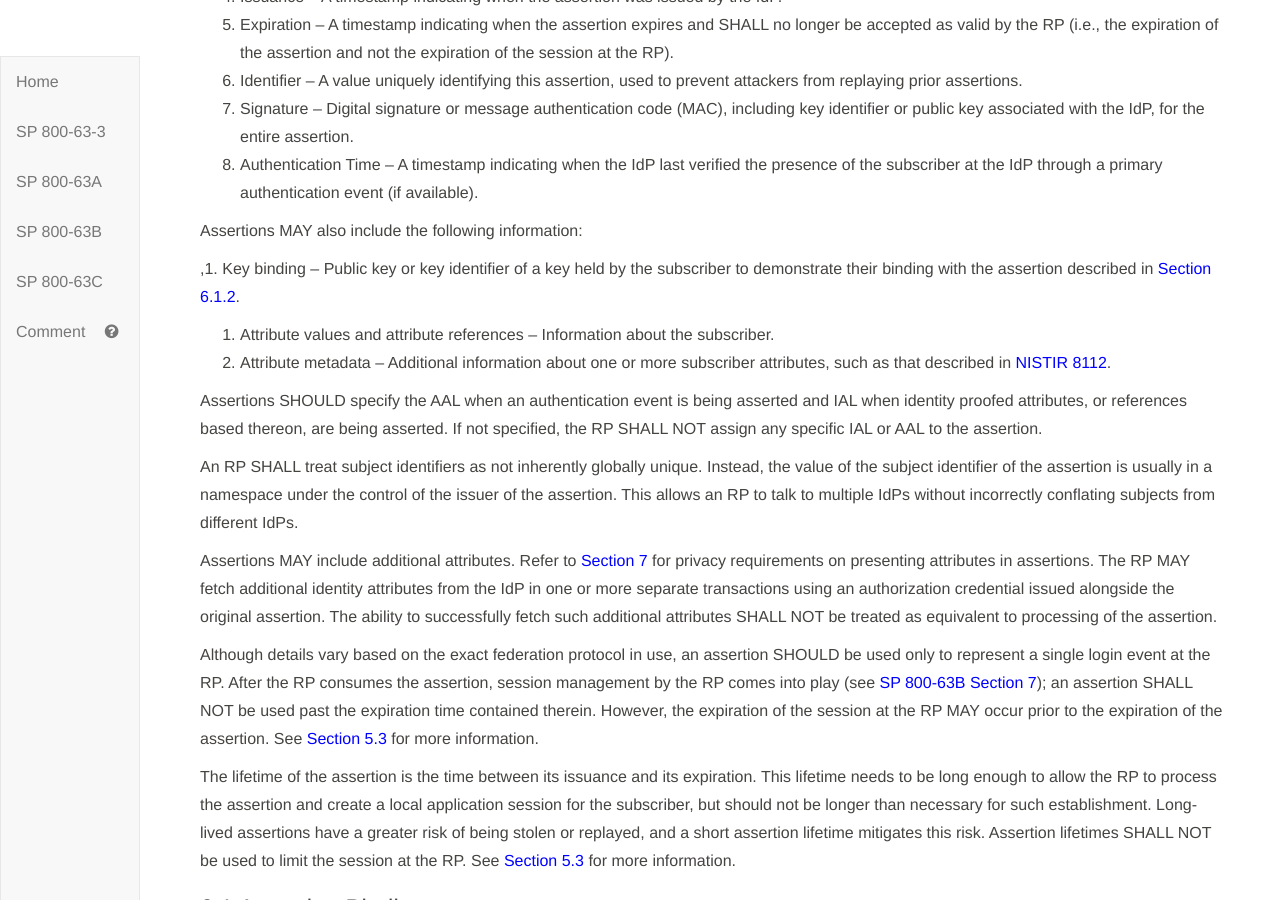
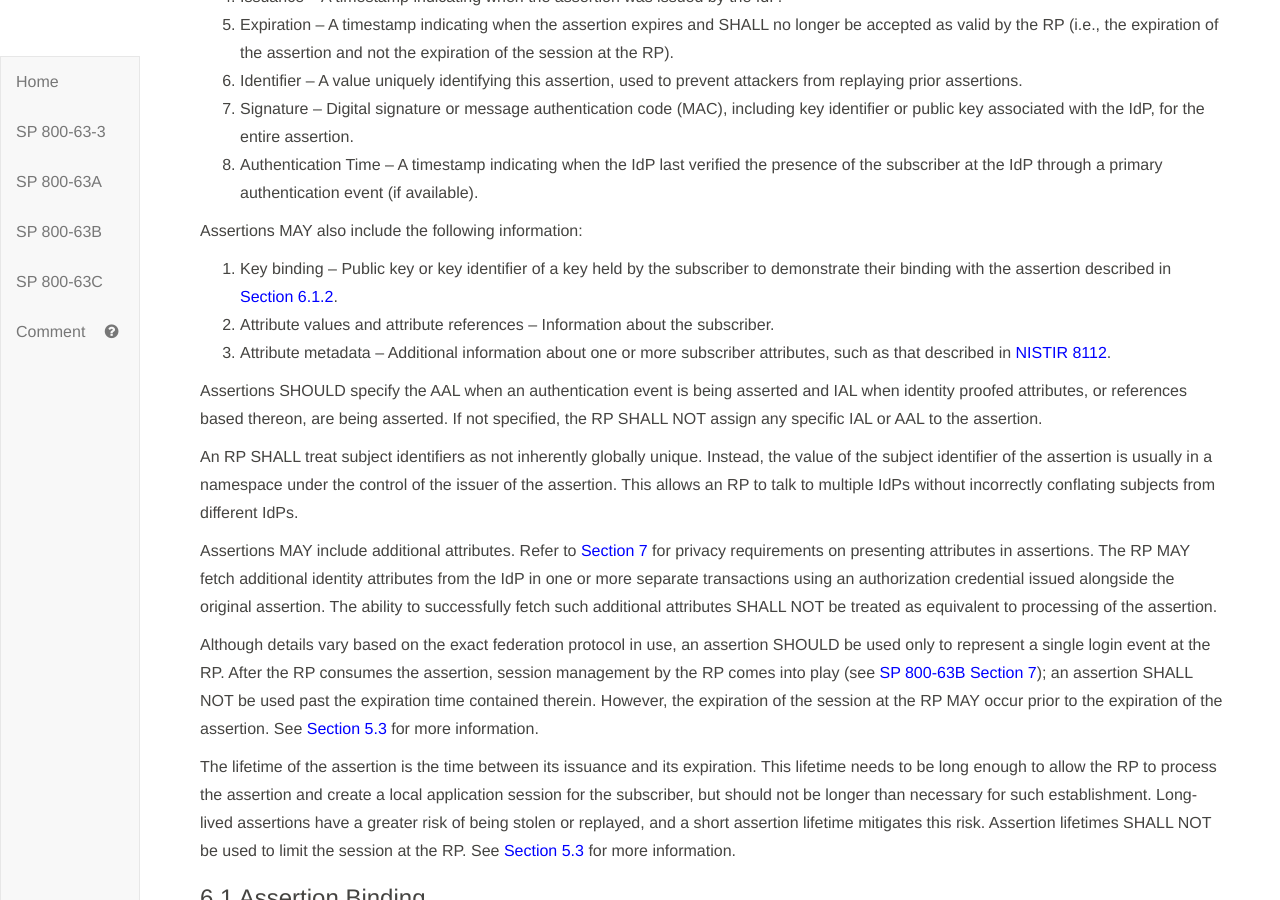
Before and after one commit to usnistgov/800-63-3, a Jekyll site: the page built from sp800-63c/sec6_assertions.md, in a window 1280 px wide and 900 px high, scrolled down 540 px. Built offline with Jekyll 4.4.1, drawn with Linux system fonts in a browser that asks for light colours; our own code applies the rules of GitHub Pages for plain Markdown files; some of the changed text lies outside the part shown.

Commit message:
Update sec6_assertions.md
minor comma fixes

```diff
--- a/sp800-63c/sec6_assertions.md
+++ b/sp800-63c/sec6_assertions.md
@@ -22,7 +22,7 @@ All assertions SHALL include the following assertion metadata:
 
 Assertions MAY also include the following information:
 
-,1. Key binding – Public key or key identifier of a key held by the subscriber to demonstrate their binding with the assertion described in [Section 6.1.2](#holderofkey).
+1. Key binding – Public key or key identifier of a key held by the subscriber to demonstrate their binding with the assertion described in [Section 6.1.2](#holderofkey).
 2. Attribute values and attribute references – Information about the subscriber.
 3. Attribute metadata – Additional information about one or more subscriber attributes, such as that described in [NISTIR 8112](#nistir8112).
 
@@ -66,7 +66,7 @@ The following requirements apply to all holder-of-key assertions:
 
 ### 6.2 Assertion Protection
 
-Independent of the binding mechanism (discussed in [Section 6.1](#assertion-binding)), or the federation model used to obtain them (described in [Section 5.1](#federation-model)), assertions SHALL include a set of protections to prevent attackers from manufacturing valid assertions or reusing captured assertions at disparate RPs. The protections required are dependent on the details of the use case being considered, and recommended protections are listed here.
+Independent of the binding mechanism (discussed in [Section 6.1](#assertion-binding)) or the federation model used to obtain them (described in [Section 5.1](#federation-model)), assertions SHALL include a set of protections to prevent attackers from manufacturing valid assertions or reusing captured assertions at disparate RPs. The protections required are dependent on the details of the use case being considered, and recommended protections are listed here.
 
 #### <a name="assertion-id"></a>6.2.1 Assertion Identifier
 
```
